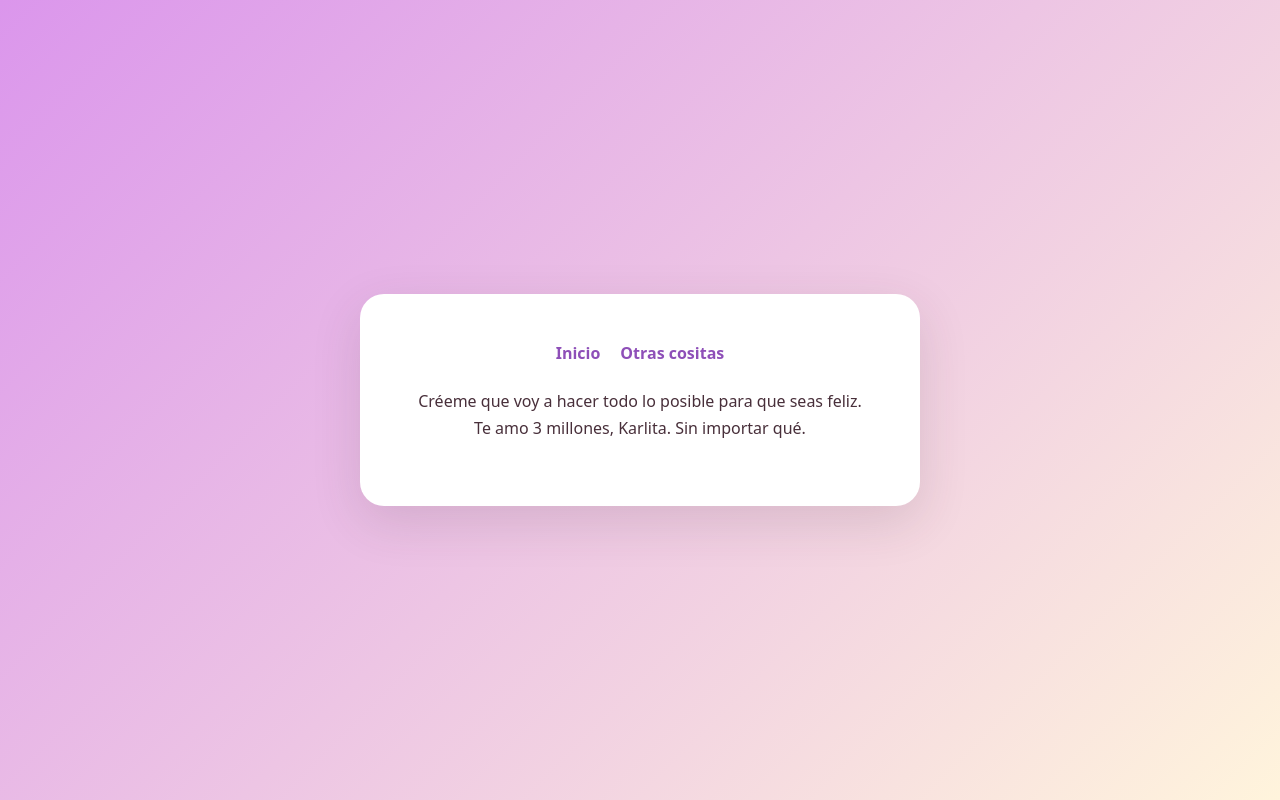
After one commit to thgmbt/EL-proyecto, a Flask app: page /teamo in a window 1280 px wide. The commit adds this page. Run offline with Flask 3, Linux system fonts and the light colour scheme.

Commit message:
cambios finales  (06-11)

```diff
--- a/sorpresa/app.py
+++ b/sorpresa/app.py
@@ -20,5 +20,10 @@ def otras_cositas():
     return render_template("otras-cositas.html")
 
 
+@app.route("/teamo")
+def teamo():
+    return render_template("teamo.html")
+
+
 if __name__ == "__main__":
     app.run(debug=True)
--- a/sorpresa/static/css/style.css
+++ b/sorpresa/static/css/style.css
@@ -110,7 +110,9 @@ h1 {
   line-height: 1.7;
 }
 
-button {
+button,
+.boton {
+  display: inline-block;
   margin-top: 16px;
   padding: 14px 22px;
   border: 0;
@@ -120,13 +122,16 @@ button {
   font: inherit;
   font-weight: 700;
   cursor: pointer;
+  text-decoration: none;
 }
 
-button:hover {
+button:hover,
+.boton:hover {
   background: #4c256b;
 }
 
-button:focus-visible {
+button:focus-visible,
+.boton:focus-visible {
   outline: 3px solid #482f3a;
   outline-offset: 4px;
 }
--- a/sorpresa/templates/index.html
+++ b/sorpresa/templates/index.html
@@ -29,6 +29,7 @@
         {{mensaje}}
       </p>
       <p class="firma">Con cariño, {{remitente}}</p>
+      <a class="boton" href="{{ url_for('teamo') }}">Sí</a>
     </section>
   </main>
 
--- a/sorpresa/templates/otras-cositas.html
+++ b/sorpresa/templates/otras-cositas.html
@@ -36,7 +36,7 @@
         </figure>
         <figure class="foto-pareja">
           <img
-            src="{{ url_for('static', filename='img/foto3.jpg') }}"
+            src="{{ url_for('static', filename='img/1000118676.jpg') }}"
             alt="Mi bella posando"
             loading="lazy"
           />
--- /dev/null
+++ b/sorpresa/templates/teamo.html
@@ -0,0 +1,26 @@
+<!doctype html>
+<html lang="es">
+  <head>
+    <meta charset="utf-8" />
+    <meta name="viewport" content="width=device-width, initial-scale=1" />
+    <title>Te amo</title>
+    <link
+      rel="stylesheet"
+      href="{{ url_for('static', filename='css/style.css') }}"
+    />
+  </head>
+
+  <body>
+    <main class="tarjeta">
+      <nav class="barra-navegacion" aria-label="Navegación principal">
+        <a href="{{ url_for('inicio') }}">Inicio</a>
+        <a href="{{ url_for('otras_cositas') }}">Otras cositas</a>
+      </nav>
+
+      <p class="intro">
+        Créeme que voy a hacer todo lo posible para que seas feliz. Te amo 3
+        millones, Karlita. Sin importar qué.
+      </p>
+    </main>
+  </body>
+</html>
```
Also changed, not shown: sorpresa/static/img/1000118676.jpg (added).
